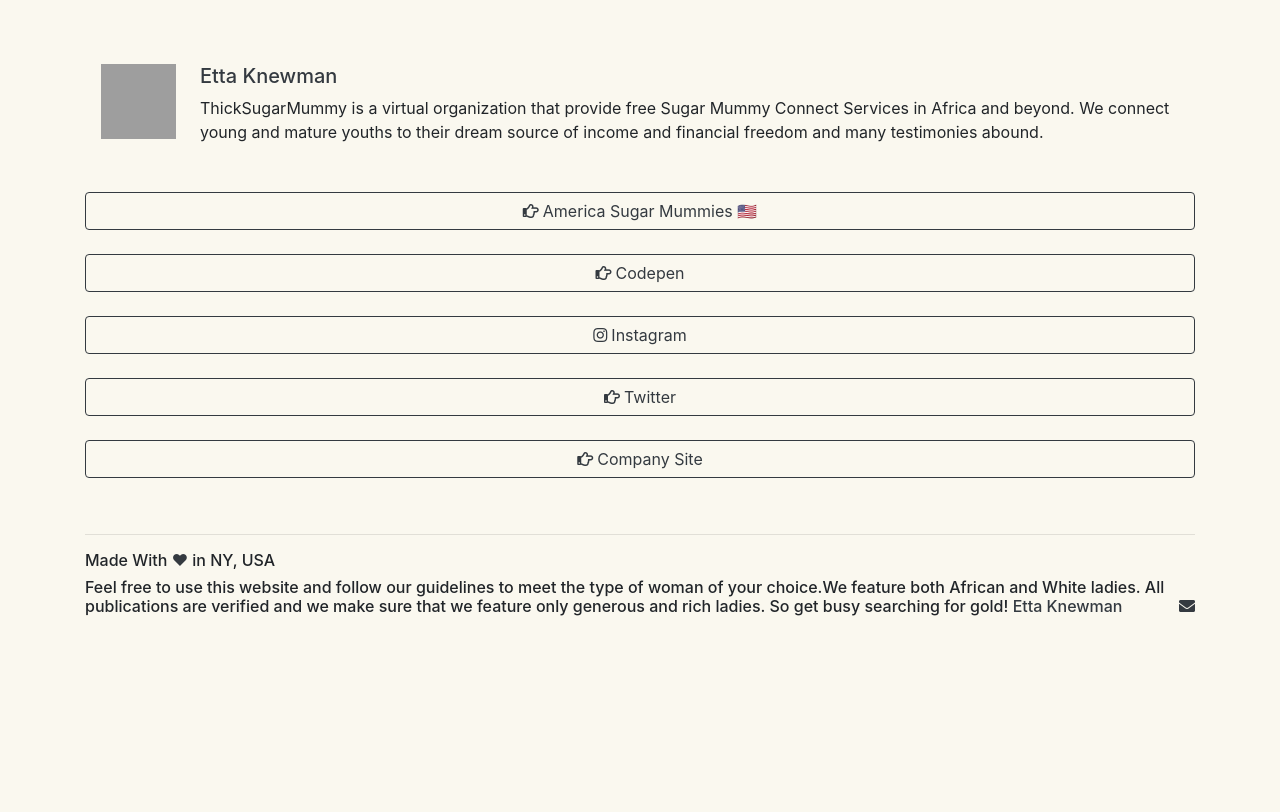
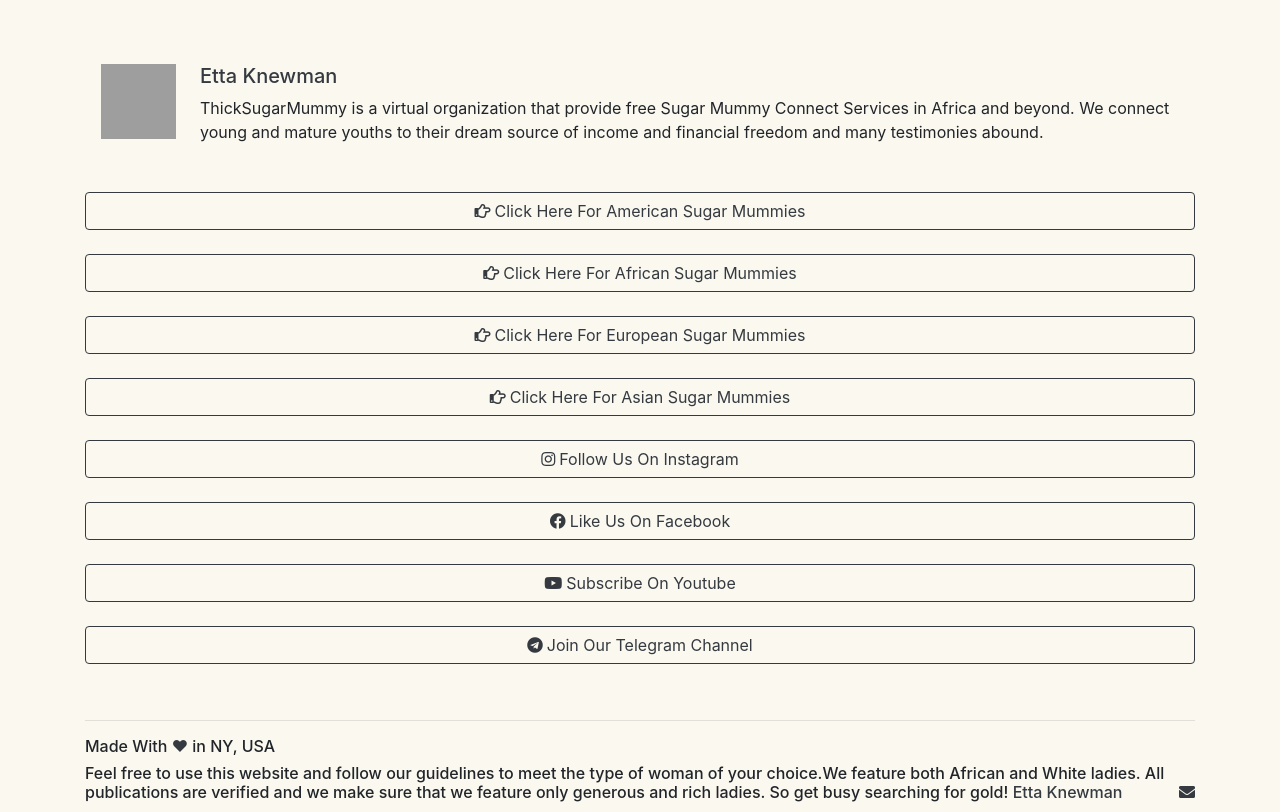
Before and after one commit to thicksugarmummy/thicksugarmummy.github.io, a plain HTML site: page index.html in a window 1280 px wide. Drawn offline with nearby package versions, Linux system fonts and the light colour scheme; grey boxes are pictures that could not be loaded.

Commit message:
Update index.html

```diff
--- a/index.html
+++ b/index.html
@@ -67,15 +67,22 @@
     </div>
   </div>
 <div class="mt-4">
-  <a href="#" class="btn btn-outline-dark btn-block" role="button" target="_blank"><i class="far fa-hand-point-right">&nbsp;</i>America Sugar Mummies 🇺🇸</a>
+  <a href="#" class="btn btn-outline-dark btn-block" role="button" target="_blank"><i class="far fa-hand-point-right">&nbsp;</i>Click Here For American Sugar Mummies</a>
   <br>
-  <a href="#" class="btn btn-outline-dark btn-block" role="button" target="_blank"><i class="far fa-hand-point-right">&nbsp;</i>Codepen</a>
+  <a href="#" class="btn btn-outline-dark btn-block" role="button" target="_blank"><i class="far fa-hand-point-right">&nbsp;</i>Click Here For African Sugar Mummies</a>
   <br>
-  <a href="#" class="btn btn-outline-dark btn-block" role="button" target="_blank"><i class="fab fa-instagram">&nbsp;</i>Instagram</a>
+  <a href="#" class="btn btn-outline-dark btn-block" role="button" target="_blank"><i class="far fa-hand-point-right">&nbsp;</i>Click Here For European Sugar Mummies</a>
   <br>
-  <a href="#" class="btn btn-outline-dark btn-block" role="button" target="_blank"><i class="far fa-hand-point-right">&nbsp;</i>Twitter</a>
+  <a href="#" class="btn btn-outline-dark btn-block" role="button" target="_blank"><i class="far fa-hand-point-right">&nbsp;</i>Click Here For Asian Sugar Mummies</a>
   <br>
-  <a href="#" class="btn btn-outline-dark btn-block" role="button" target="_blank"><i class="far fa-hand-point-right">&nbsp;</i>Company Site</a>
+  <a href="#" class="btn btn-outline-dark btn-block" role="button" target="_blank"><i class="fab fa-instagram">&nbsp;</i>Follow Us On Instagram</a>
+ <br>
+  <a href="#" class="btn btn-outline-dark btn-block" role="button" target="_blank"><i class="fab fa-facebook">&nbsp;</i>Like Us On Facebook</a>
+  <br>
+  <a href="#" class="btn btn-outline-dark btn-block" role="button" target="_blank"><i class="fab fa-youtube">&nbsp;</i>Subscribe On Youtube</a>
+  <br>
+  <a href="#" class="btn btn-outline-dark btn-block" role="button" target="_blank"><i class="fab fa-telegram">&nbsp;</i>Join Our Telegram Channel</a>
+
 </div>
         <!--------------------Footer---------------------------->
   <div class="footer mt-5">
```
